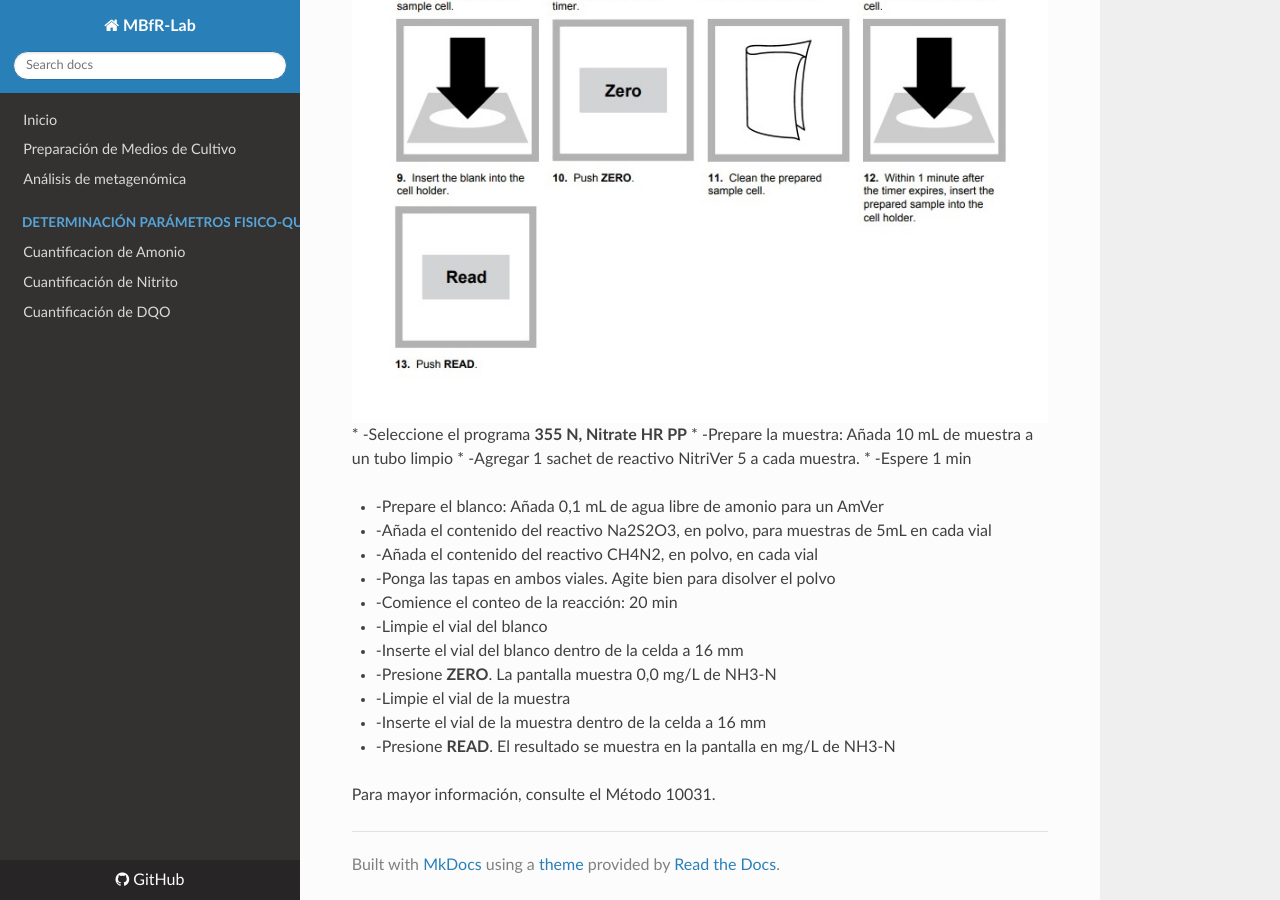
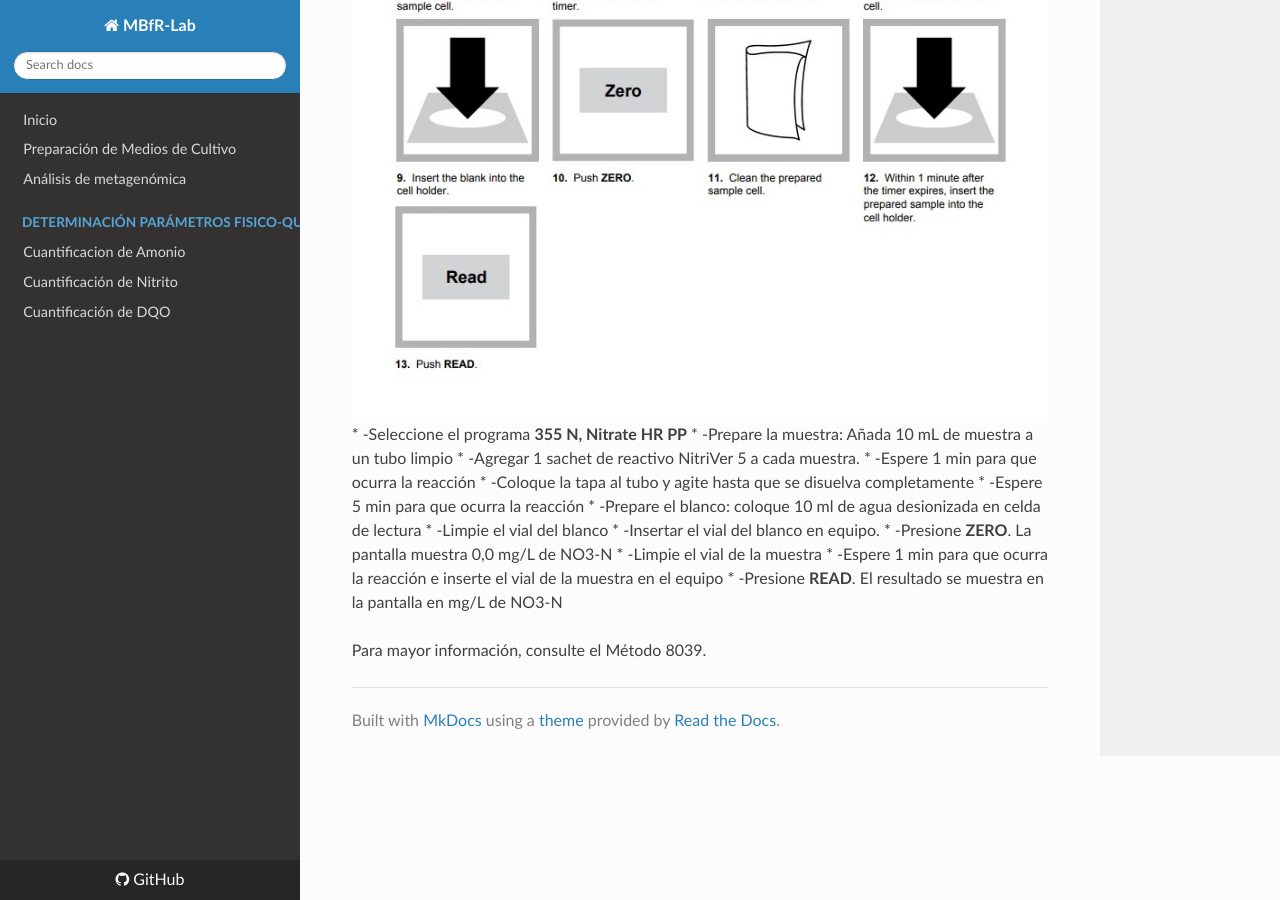
Before and after one commit to Eulogy320/MBfR-Lab, an MkDocs documentation site: the page built from docs/Cuantificación Nitrato.md, in a window 1280 px wide and 900 px high, scrolled down 4634 px. Built offline with MkDocs 1.6.1, drawn with Linux system fonts in a browser that asks for light colours; nearby versions of some CDN libraries.

Commit message:
Update Cuantificación Nitrato.md

```diff
--- a/docs/Cuantificación Nitrato.md
+++ b/docs/Cuantificación Nitrato.md
@@ -24,19 +24,15 @@ El siguiente protocolo tiene por finalidad establecer los pasos para medir la co
  * -Seleccione el programa **355 N, Nitrate HR PP**
  * -Prepare la muestra: Añada 10 mL de muestra a un tubo limpio
  * -Agregar 1 sachet de reactivo NitriVer 5 a cada muestra.
- * -Espere 1 min
+ * -Espere 1 min para que ocurra la reacción
+ * -Coloque la tapa al tubo y agite hasta que se disuelva completamente
+ * -Espere 5 min para que ocurra la reacción
+ * -Prepare el blanco: coloque 10 ml de agua desionizada en celda de lectura
+ * -Limpie el vial del blanco
+ * -Insertar el vial del blanco en equipo.
+ * -Presione **ZERO**. La pantalla muestra 0,0 mg/L de NO3-N
+ * -Limpie el vial de la muestra
+ * -Espere 1 min para que ocurra la reacción e inserte el vial de la muestra en el equipo
+ * -Presione **READ**. El resultado se muestra en la pantalla en mg/L de NO3-N
 
- * -Prepare el blanco: Añada 0,1 mL de agua libre de amonio para un AmVer
-
- * -Añada el contenido del reactivo Na2S2O3, en polvo, para muestras de 5mL en cada vial
- * -Añada el contenido del reactivo CH4N2, en polvo, en cada vial
- * -Ponga las tapas en ambos viales. Agite bien para disolver el polvo
- * -Comience el conteo de la reacción: 20 min
- * -Limpie el vial del blanco
- * -Inserte el vial del blanco dentro de la celda a 16 mm
- * -Presione **ZERO**. La pantalla muestra 0,0 mg/L de NH3-N
- * -Limpie el vial de la muestra
-* -Inserte el vial de la muestra dentro de la celda a 16 mm
-* -Presione **READ**. El resultado se muestra en la pantalla en mg/L de NH3-N
-
-Para mayor información, consulte el Método 10031.
+Para mayor información, consulte el Método 8039.
```
